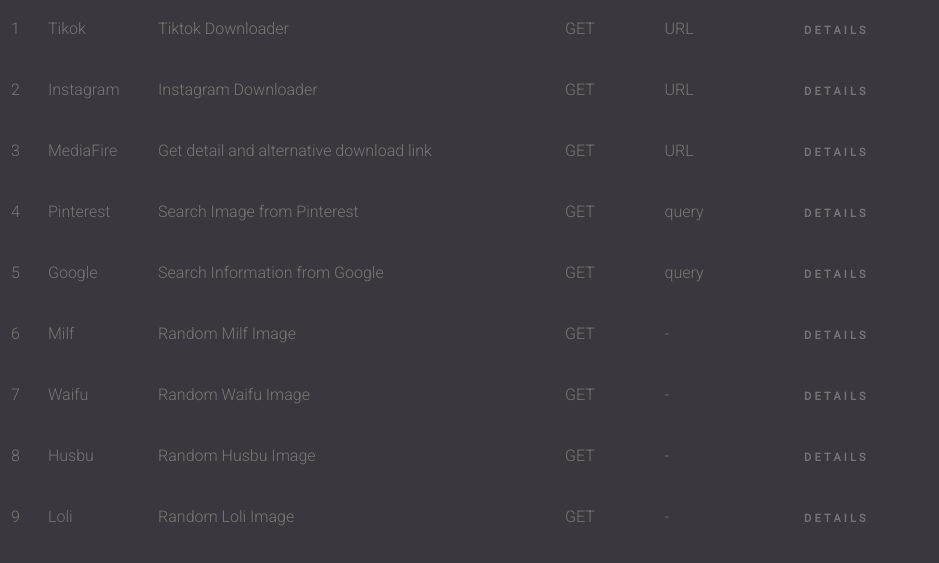
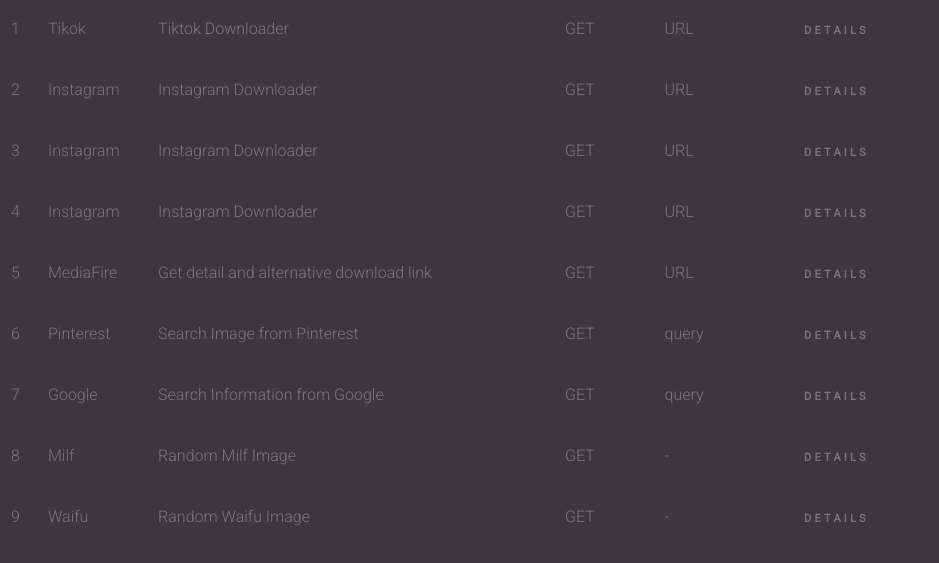
Before and after one commit to Arya-was/simple-api, a website: page views/index.html in a window 1280 px wide. Shown: the part 237-800 px from the top of the page, without its empty margins (0-939 px from the left). Drawn offline with Linux system fonts and the light colour scheme.

Commit message:
Update index.html

```diff
--- a/views/index.html
+++ b/views/index.html
@@ -47,6 +47,22 @@
             </tr>
             <tr>
               <td>3</td>
+              <td><a href="/downloader/youtube?link=https://www.youtube.com/watch?v=0CNEdIZtkfw">Instagram</a></td>
+              <td>Instagram Downloader</td>
+              <td>GET</td>
+              <td>URL</td>
+              <td><a href="/downloader/youtube?link=https://www.youtube.com/watch?v=0CNEdIZtkfw" class="more">Details</a></td>
+            </tr>
+            <tr>
+              <td>4</td>
+              <td><a href="/downloader/twitter?link=https://twitter.com/PassengersMovie/status/821025484150423557">Instagram</a></td>
+              <td>Instagram Downloader</td>
+              <td>GET</td>
+              <td>URL</td>
+              <td><a href="/downloader/twitter?link=https://twitter.com/PassengersMovie/status/821025484150423557" class="more">Details</a></td>
+            </tr>
+            <tr>
+              <td>5</td>
               <td><a href="/downloader/mediafireDl?link=https://www.mediafire.com/file/pwxob70rpgma9lz/GBWhatsApp_v8.75%2528Tutorial_Yud%2529.apk/file">MediaFire</a></td>
               <td>Get detail and alternative download link</td>
               <td>GET</td>
@@ -54,7 +70,7 @@
               <td><a href="/downloader/mediafireDl?link=https://www.mediafire.com/file/pwxob70rpgma9lz/GBWhatsApp_v8.75%2528Tutorial_Yud%2529.apk/file" class="more">Details</a></td>
             </tr>
             <tr>
-              <td>4</td>
+              <td>6</td>
               <td><a href="/search/pinterest?query=anime">Pinterest</a></td>
               <td>Search Image from Pinterest</td>
               <td>GET</td>
@@ -62,7 +78,7 @@
               <td><a href="/search/pinterest?query=anime" class="more">Details</a></td>
             </tr>
             <tr>
-              <td>5</td>
+              <td>7</td>
               <td><a href="/search/google?query=anime">Google</a></td>
               <td>Search Information from Google</td>
               <td>GET</td>
@@ -70,7 +86,7 @@
               <td><a href="/search/google?query=anime" class="more">Details</a></td>
             </tr>
             <tr>
-              <td>6</td>
+              <td>8</td>
               <td><a href="/randomimg/milf">Milf</a></td>
               <td>Random Milf Image</td>
               <td>GET</td>
@@ -78,7 +94,7 @@
               <td><a href="/randomimg/milf" class="more">Details</a></td>
             </tr>
             <tr>
-              <td>7</td>
+              <td>9</td>
               <td><a href="/randomimg/waifu">Waifu</a></td>
               <td>Random Waifu Image</td>
               <td>GET</td>
@@ -86,7 +102,7 @@
               <td><a href="#/randomimg/waifu" class="more">Details</a></td>
             </tr>
             <tr>
-              <td>8</td>
+              <td>10</td>
               <td><a href="/randomimg/husbu">Husbu</a></td>
               <td>Random Husbu Image</td>
               <td>GET</td>
@@ -94,7 +110,7 @@
               <td><a href="/randomimg/husbu" class="more">Details</a></td>
             </tr>
             <tr>
-              <td>9</td>
+              <td>11</td>
               <td><a href="/randomimg/loli">Loli</a></td>
               <td>Random Loli Image</td>
               <td>GET</td>
@@ -102,7 +118,7 @@
               <td><a href="/randomimg/loli" class="more">Details</a></td>
             </tr>
             <tr>
-              <td>10</td>
+              <td>12</td>
               <td><a href="/randomimg/cosplay">Cosplay</a></td>
               <td>Random Cosplay Image</td>
               <td>GET</td>
```
